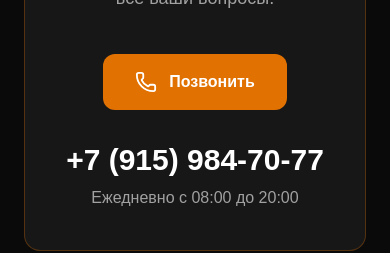
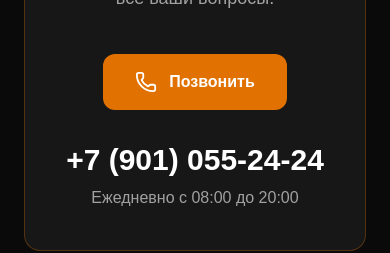
Before and after one commit to semperthY/Sytyi-slon, a Next.js app: page /memorial in a window 390 px wide. Shown: the part 3938-4191 px from the top of the page. Built offline with nearby package versions, Linux system fonts and the light colour scheme; a web font is replaced by a local one.

Commit message:
Update phone numbers on banquet and memorial pages

```diff
--- a/src/app/banquets/page.tsx
+++ b/src/app/banquets/page.tsx
@@ -115,10 +115,10 @@ export default function BanquetsPage() {
 
             <div className="text-center md:text-left">
               <a
-                href="tel:+79159847077"
+                href="tel:+79010552424"
                 className="text-3xl font-bold text-white transition hover:text-amber-500"
               >
-                +7 (915) 984-70-77
+                +7 (901) 055-24-24
               </a>
 
               <p className="mt-2 text-neutral-400">
--- a/src/app/memorial/page.tsx
+++ b/src/app/memorial/page.tsx
@@ -177,10 +177,10 @@ export default function MemorialPage() {
 
             <div className="text-center md:text-left">
               <a
-                href="tel:+79159847077"
+                href="tel:+79010552424"
                 className="text-3xl font-bold text-white transition hover:text-amber-500"
               >
-                +7 (915) 984-70-77
+                +7 (901) 055-24-24
               </a>
 
               <p className="mt-2 text-neutral-400">
--- a/src/components/RestaurantSchema.tsx
+++ b/src/components/RestaurantSchema.tsx
@@ -5,9 +5,9 @@ export default function RestaurantSchema() {
 
         name: "Сытый Слонъ",
 
-        url: "https://sytyi-slon.vercel.app",
+        url: "https://сытыйслонъ.рф",
 
-        telephone: "+79159847077",
+        telephone: "+79010552424",
 
         address: {
             "@type": "PostalAddress",
```
